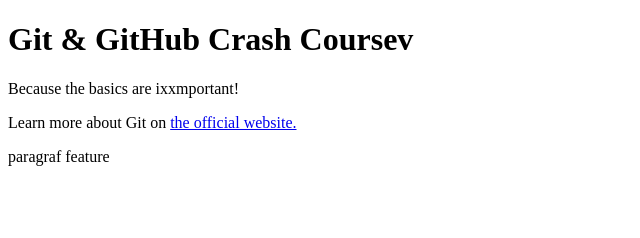
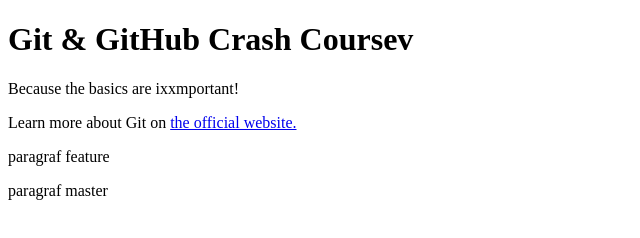
Before and after one commit to fakhri-cyber/git-udemy, a plain HTML site: page index.html in a window 1280 px wide. Shown: the whole page, without its empty margins (0-640 px from the left). Drawn offline with Linux system fonts and the light colour scheme.

Commit message:
add p2 master

```diff
--- a/index.html
+++ b/index.html
@@ -14,5 +14,6 @@
       <a href="https://git-scm.com/book/en/v2">the official website.</a>
       <p>paragraf feature</p>
     </p>
+    <p> paragraf master</p>
   </body>
 </html>
```
